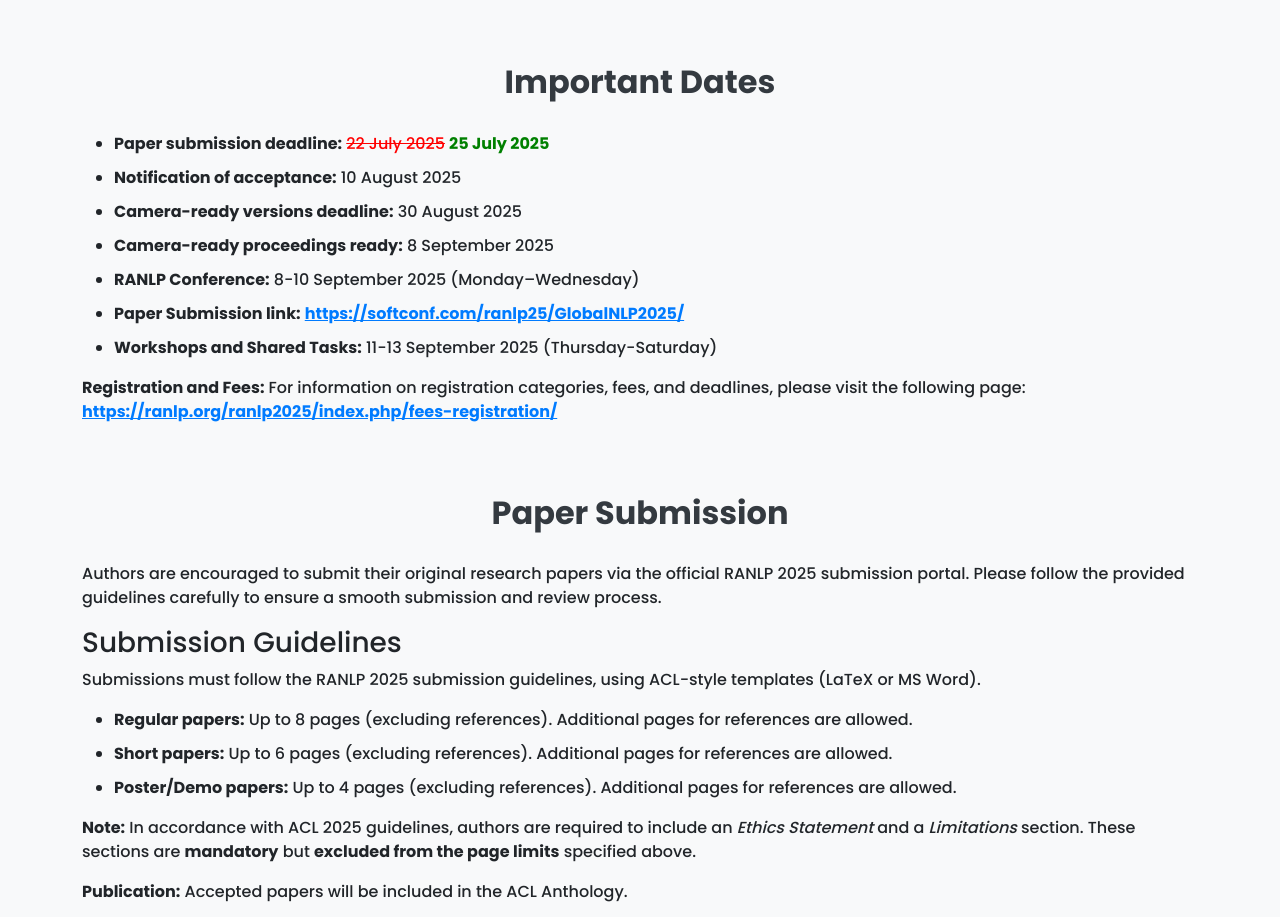
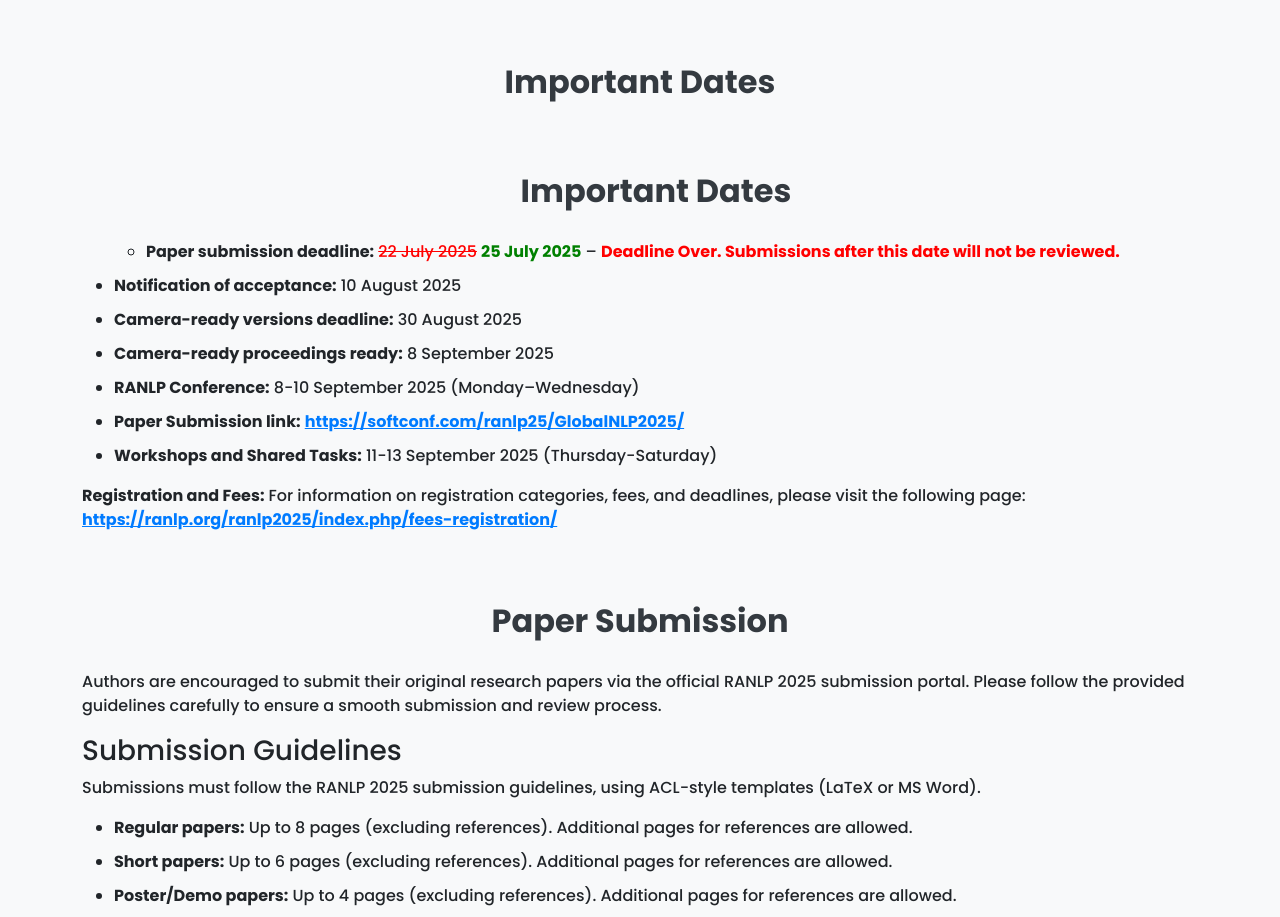
Before and after one commit to globalnlp2025/globalnlp2025.github.io, a plain HTML site: page index.html in a window 1280 px wide. Shown: the part 3280-4197 px from the top of the page. Drawn offline with nearby package versions, Linux system fonts and the light colour scheme.

Commit message:
Update index.html

```diff
--- a/index.html
+++ b/index.html
@@ -200,10 +200,14 @@ Sudhansu Bala Das</a> (University of Galway, Ireland)</li>
  <!-- Important Dates Section -->
 <h2 class="section-title">Important Dates</h2>
 <ul>
-<li><b>Paper submission deadline:</b>
-  <span style="color:red; text-decoration:line-through;">22 July 2025</span>
-  <span style="color:green;"><b>25 July 2025</b></span>
-</li>
+<h2 class="section-title">Important Dates</h2>
+<ul>
+  <li><b>Paper submission deadline:</b>
+    <span style="color:red; text-decoration:line-through;">22 July 2025</span>
+    <span style="color:green;"><b>25 July 2025</b></span> – <span style="color:red;"><b>Deadline Over. Submissions after this date will not be reviewed.</b></span>
+  </li>
+</ul>
+
 <li><b>Notification of acceptance:</b> 10 August 2025</li>
 <li><b>Camera-ready versions deadline:</b> 30 August 2025</li>
 <li><b>Camera-ready proceedings ready:</b> 8 September 2025</li>
```
